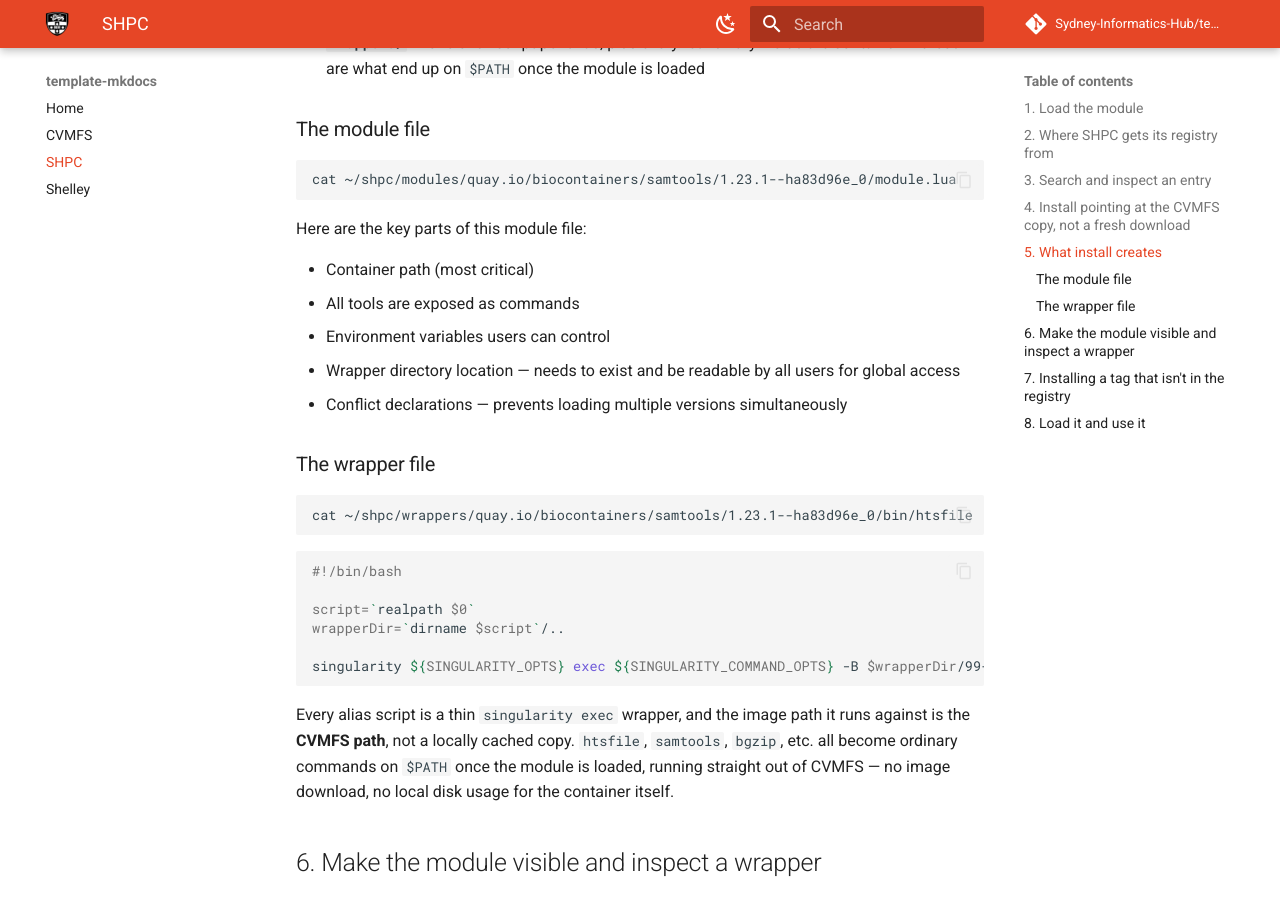
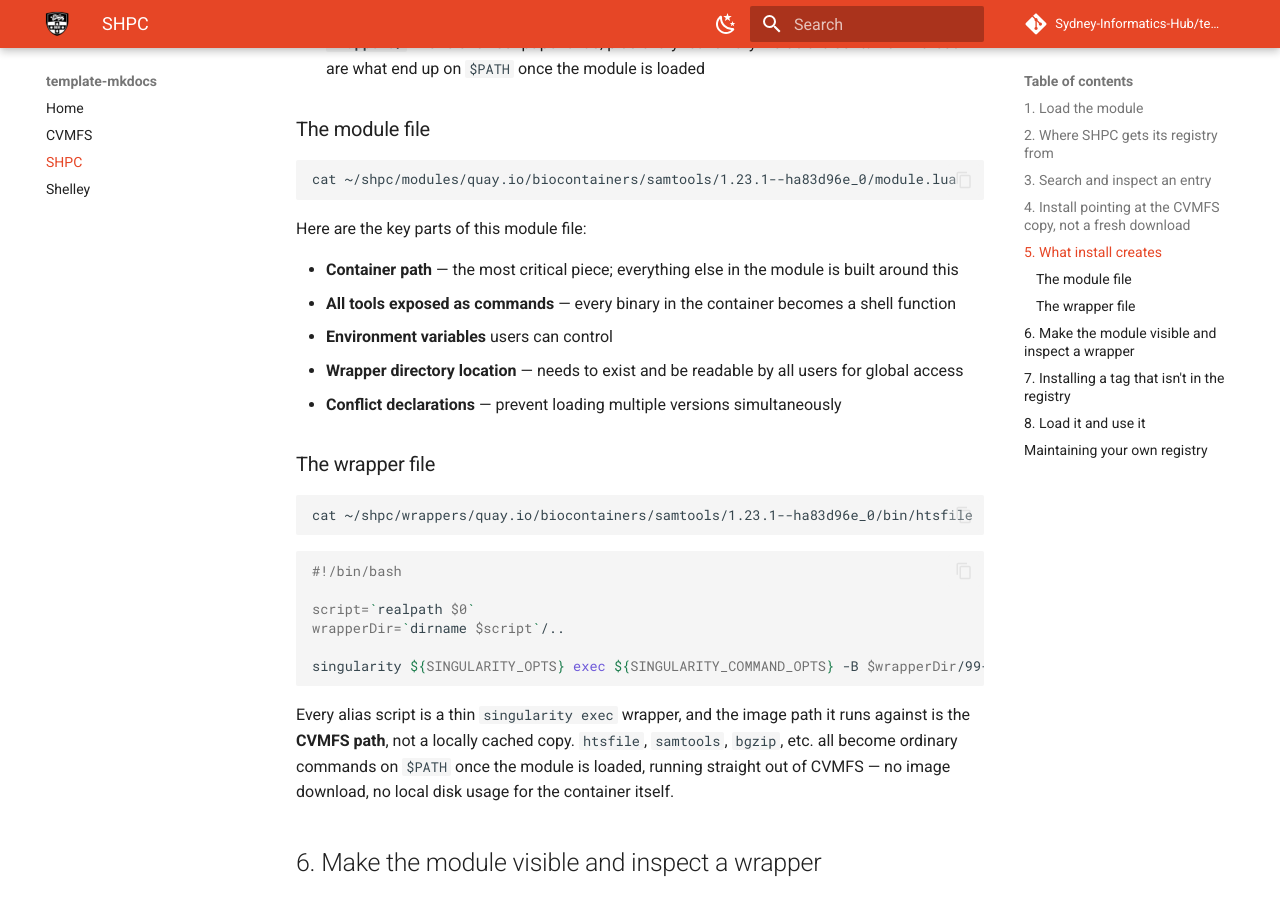
Before and after one commit to Sydney-Informatics-Hub/cvmfs_shpc_demo, an MkDocs documentation site: the page built from docs/shpc.md, in a window 1280 px wide and 900 px high, scrolled down 3312 px. Built offline with MkDocs 1.6.1 and Material for MkDocs 9.7.7, drawn with Linux system fonts in a browser that asks for light colours; comment, search, counter and statistics services are not loaded; some of the changed text lies outside the part shown.

Commit message:
clean up shpc

```diff
--- a/docs/shpc.md
+++ b/docs/shpc.md
@@ -142,11 +142,11 @@
 
 Here are the key parts of this module file:
 
-- Container path (most critical)
-- All tools are exposed as commands
-- Environment variables users can control
-- Wrapper directory location — needs to exist and be readable by all users for global access
-- Conflict declarations — prevents loading multiple versions simultaneously
+- **Container path** — the most critical piece; everything else in the module is built around this
+- **All tools exposed as commands** — every binary in the container becomes a shell function
+- **Environment variables** users can control
+- **Wrapper directory location** — needs to exist and be readable by all users for global access
+- **Conflict declarations** — prevent loading multiple versions simultaneously
 
 ### The wrapper file
 
@@ -298,18 +298,19 @@
 
 That's the exact ancient container we hand-registered a minute ago, invoked as an ordinary command, sourced live from CVMFS with nothing downloaded to local disk.
 
-!!! info "Developer note"
-    You don't have to rely on the upstream shpc-registry at all — you can maintain your own registry for your users instead, as described in the [developer guide: creating a filesystem registry](https://singularity-hpc.readthedocs.io/en/latest/getting_started/developer-guide.html#creating-a-filesystem-registry):
+## Maintaining your own registry
 
-    > A filesystem registry consists of a database of local containers files, which are added to the module system as executables for your user base. This typically means that you are a linux administrator of your cluster, and shpc should be installed for you to use (but your users will not be interacting with it).
+You don't have to rely on the upstream shpc-registry at all — you can maintain your own registry for your users instead, as described in the [developer guide: creating a filesystem registry](https://singularity-hpc.readthedocs.io/en/latest/getting_started/developer-guide.html#creating-a-filesystem-registry):
 
-    Running your own registry has some real advantages over relying purely on upstream:
+> A filesystem registry consists of a database of local containers files, which are added to the module system as executables for your user base. This typically means that you are a linux administrator of your cluster, and shpc should be installed for you to use (but your users will not be interacting with it).
 
-    - **Register anything, not just what upstream has gotten to** — CVMFS had 136 samtools builds in this demo, the community registry only tracked ~19
-    - **No dependency on GitHub being reachable** — the upstream registry is fetched from `github.com/singularityhub/shpc-registry`; a local registry works entirely offline
-    - **You control exactly what's trusted** — every entry is a tag pinned to a sha256 you computed yourself, not one approved by upstream maintainers
-    - **Override or fix a bad/stale upstream recipe** — local registries take priority over upstream, so you can supersede a wrong or outdated entry without forking the whole registry
-    - **Faster iteration** — add a version the moment your users need it, rather than waiting on an upstream PR and review
+Running your own registry has some real advantages over relying purely on upstream:
+
+- **Register anything, not just what upstream has gotten to** — CVMFS had 136 samtools builds in this demo, the community registry only tracked ~19
+- **No dependency on GitHub being reachable** — the upstream registry is fetched from `github.com/singularityhub/shpc-registry`; a local registry works entirely offline
+- **You control exactly what's trusted** — every entry is a tag pinned to a sha256 you computed yourself, not one approved by upstream maintainers
+- **Override or fix a bad/stale upstream recipe** — local registries take priority over upstream, so you can supersede a wrong or outdated entry without forking the whole registry
+- **Faster iteration** — add a version the moment your users need it, rather than waiting on an upstream PR and review
 
 !!! warning
     Registering an untracked tag as shown in step 7 only copies over the `aliases` from the upstream recipe you seeded from. If that unregistered version actually ships additional binaries the upstream recipe doesn't list — a newer or older build with extra tools bundled in — those commands won't be exposed automatically. You'll need to inspect the container yourself and add the missing entries to the `aliases` section of your local `container.yaml` by hand before `shpc install` will generate wrappers for them.
```
Also changed, not shown: docs/assets/Shelley_orchestrator.png (added).
